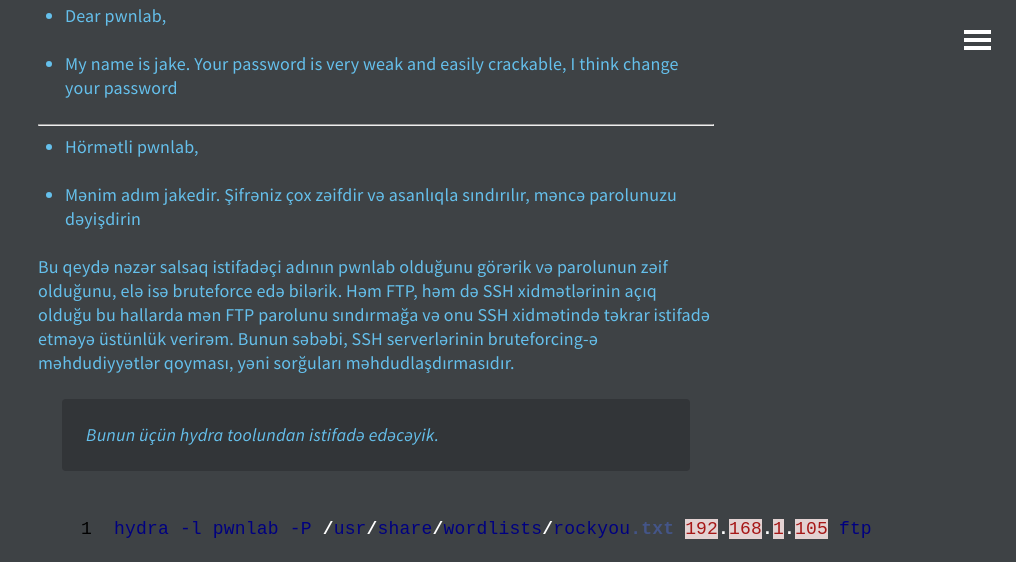
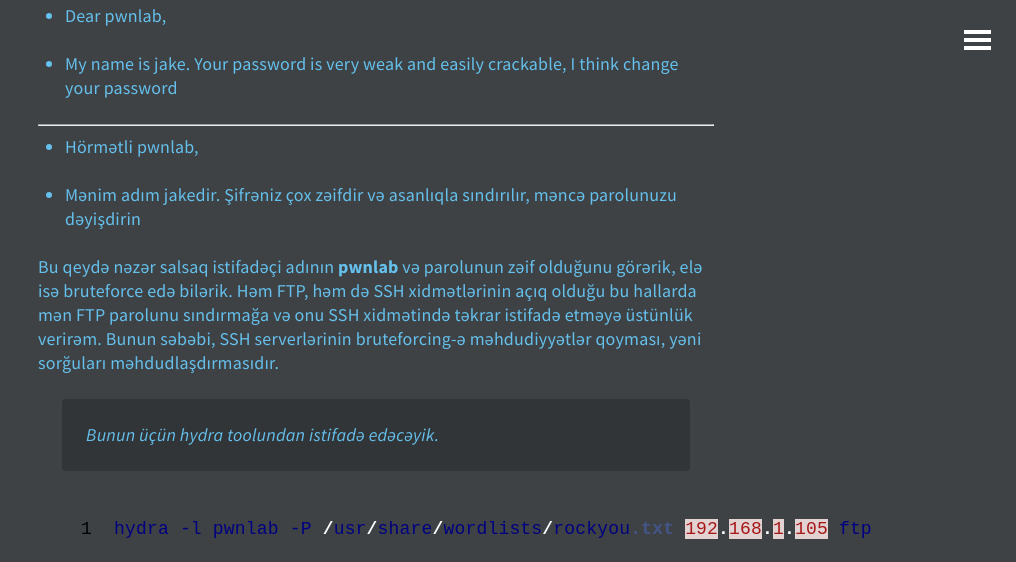
Before and after one commit to Rufan0/blog, a Jekyll site: the page built from _posts/2022-01-31-Thoth-Tech1.md, in a window 1280 px wide and 1400 px high, scrolled down 4115 px, cut to the strip 5-567 px from the top of the window. Shown: the whole strip, without its empty margins (264-1280 px from the left). Built offline with Jekyll 4.4.1, drawn with Linux system fonts in a browser that asks for light colours; comment, search, counter and statistics services are not loaded; some of the changed text lies outside the part shown.

Commit message:
Thoth Tech 1 post fix

```diff
--- a/_posts/2022-01-31-Thoth-Tech1.md
+++ b/_posts/2022-01-31-Thoth-Tech1.md
@@ -81,7 +81,7 @@ ftp 192.168.1.105
 - Mənim adım jakedir. Şifrəniz çox zəifdir və asanlıqla sındırılır, məncə parolunuzu dəyişdirin
 
 
-Bu qeydə nəzər salsaq istifadəçi adının pwnlab olduğunu görərik və parolunun zəif olduğunu, elə isə bruteforce edə bilərik. Həm FTP, həm də SSH xidmətlərinin açıq olduğu bu hallarda mən FTP parolunu sındırmağa və onu SSH xidmətində təkrar istifadə etməyə üstünlük verirəm. Bunun səbəbi, SSH serverlərinin bruteforcing-ə məhdudiyyətlər qoyması, yəni sorğuları məhdudlaşdırmasıdır.
+Bu qeydə nəzər salsaq istifadəçi adının **pwnlab** və parolunun zəif olduğunu görərik, elə isə bruteforce edə bilərik. Həm FTP, həm də SSH xidmətlərinin açıq olduğu bu hallarda mən FTP parolunu sındırmağa və onu SSH xidmətində təkrar istifadə etməyə üstünlük verirəm. Bunun səbəbi, SSH serverlərinin bruteforcing-ə məhdudiyyətlər qoyması, yəni sorğuları məhdudlaşdırmasıdır.
 
 > Bunun üçün hydra toolundan istifadə edəcəyik.
 
```
Also changed, not shown: other parts of _posts/2022-01-31-Thoth-Tech1.md (+6 -5 lines).
